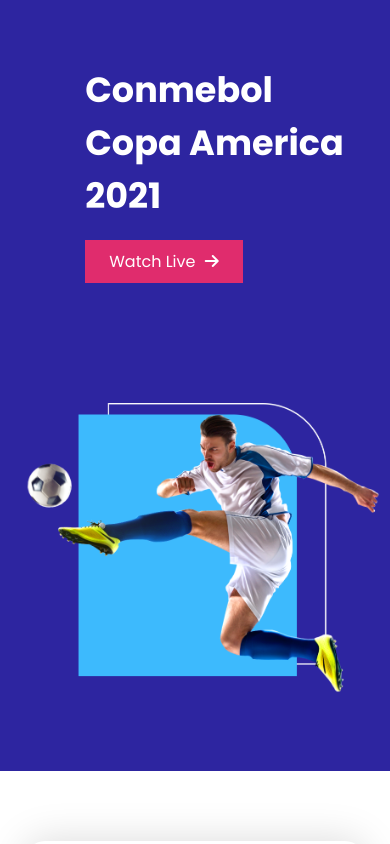
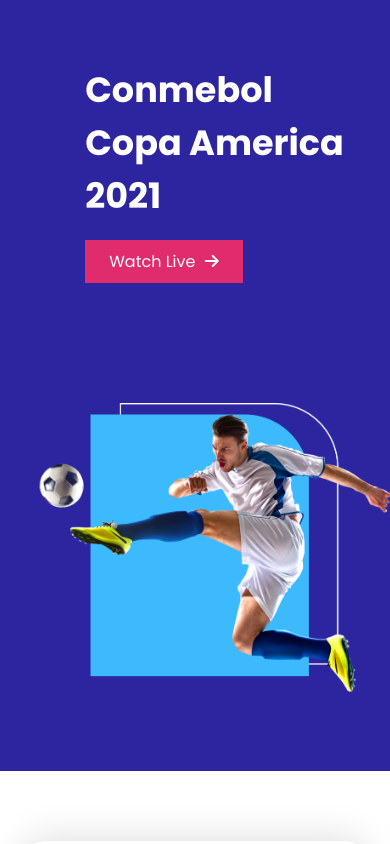
Before and after one commit to Alter80/football-website-assignment2, a plain HTML site: page index.html in a window 390 px wide. Shown: the top 844 px of the page. Drawn offline with Linux system fonts and the light colour scheme.

Commit message:
slight changes in css

```diff
--- a/styles/style.css
+++ b/styles/style.css
@@ -361,7 +361,7 @@
     .banner-img>img{
         width: 355px;
         height: auto;
-        padding-right: 25px;
+        padding-right: 0px;
     }
 
     .banner-title{
```
